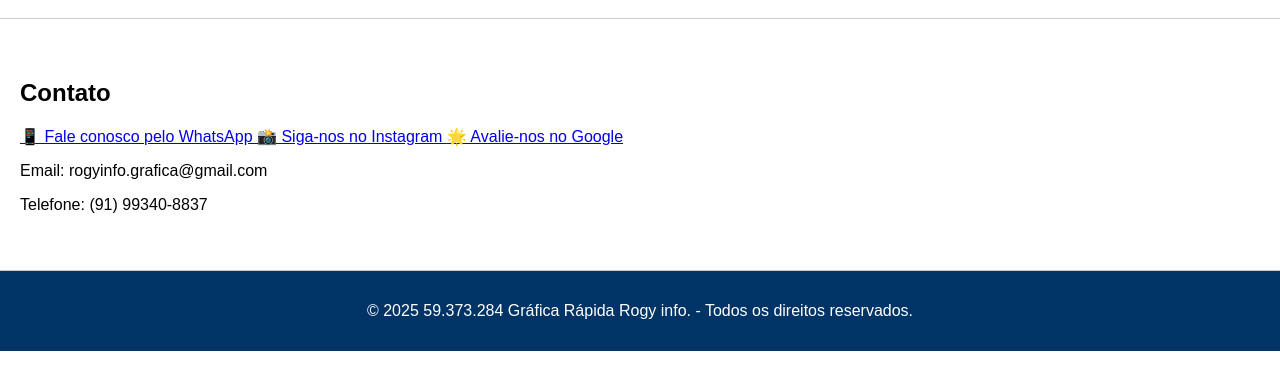
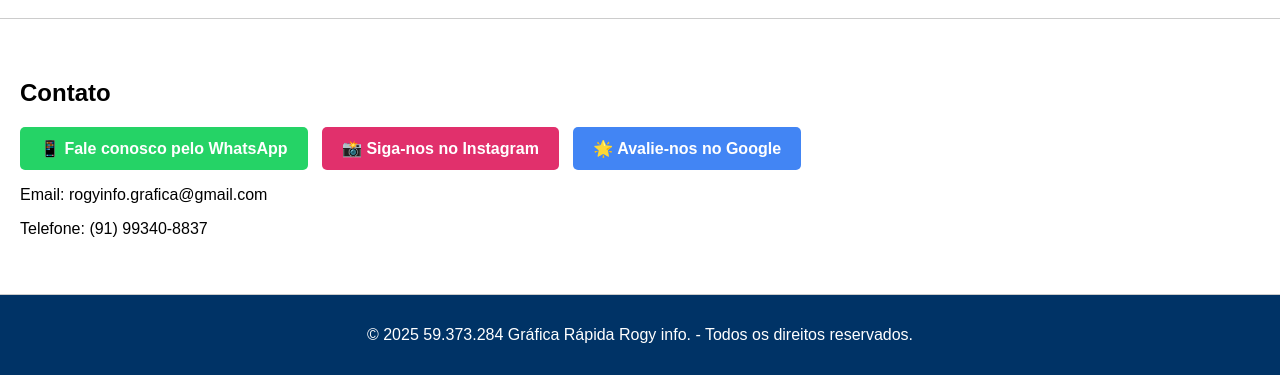
Before and after one commit to Godiin/site-grafica, a plain HTML site: page index.html in a window 1280 px wide. Shown: the part 1428-1803 px from the top of the page. Before the commit the page ends 1779 px from the top, so only its background shows below. Drawn offline with Linux system fonts and the light colour scheme.

Commit message:
atualização_0002 style

```diff
--- a/style.css
+++ b/style.css
@@ -21,7 +21,37 @@
   padding: 40px 20px;
   border-bottom: 1px solid #ccc;
 }
-
+.botoes-contato {
+  margin-top: 20px;
+}
+.botao {
+  display: inline-block;
+  color: white;
+  padding: 12px 20px;
+  border-radius: 5px;
+  text-decoration: none;
+  font-weight: bold;
+  margin-right: 10px;
+  transition: background-color 0.3s ease;
+}
+.botao.whatsapp {
+  background-color: #25D366;
+}
+.botao.whatsapp:hover {
+  background-color: #1ebe5d;
+}
+.botao.instagram {
+  background-color: #E1306C;
+}
+.botao.instagram:hover {
+  background-color: #c2265c;
+}
+.botao.google {
+  background-color: #4285F4;
+}
+.botao.google:hover {
+  background-color: #3367d6;
+}
 footer {
   background-color: #003366;
   color: white;
```
